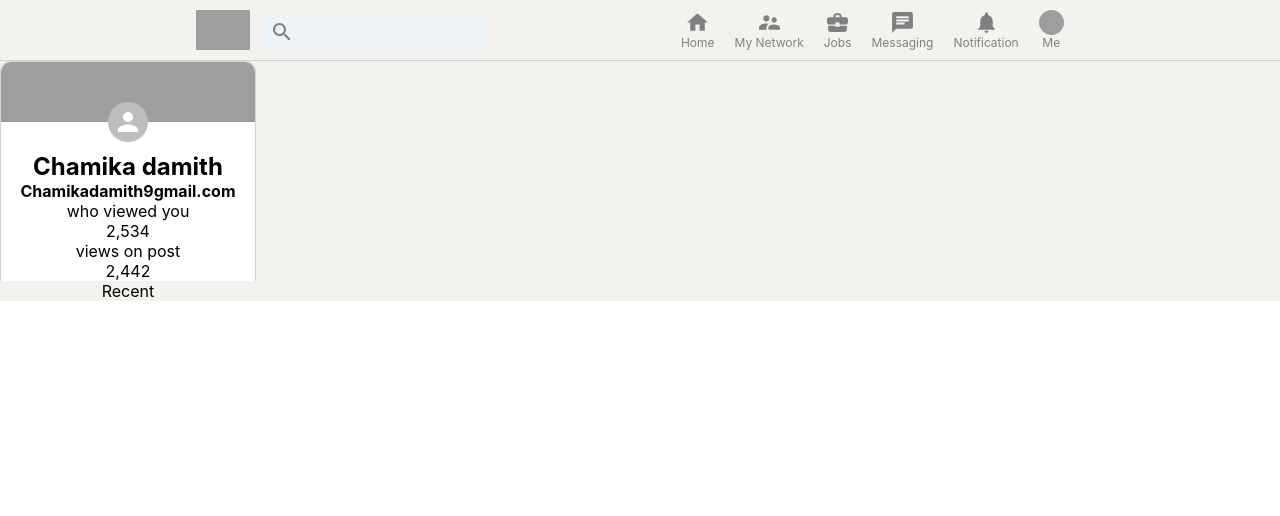
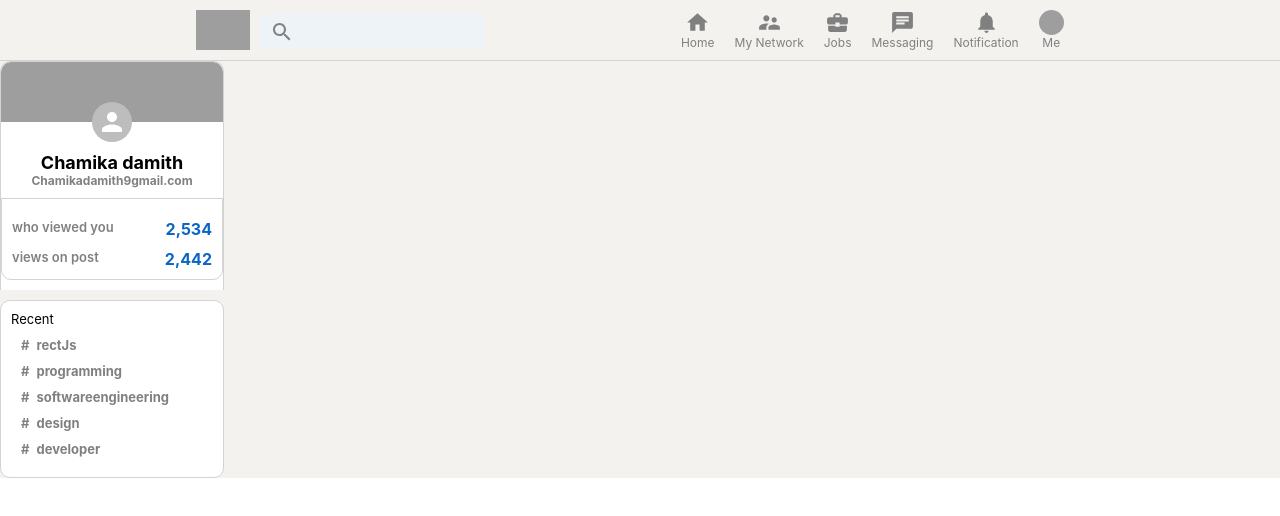
Before and after one commit to chamika-damith/Linkedin-Clone-ReactJs, a React (Create React App) app: page / in a window 1280 px wide. Shown: the top 516 px of the page. Built offline with nearby package versions, Linux system fonts and the light colour scheme; grey boxes are pictures that could not be loaded.

Commit message:
sidebar completed successfully

```diff
--- a/src/Sidebar.css
+++ b/src/Sidebar.css
@@ -1,7 +1,6 @@
 .sidebar{
     position: sticky;
     top: 80px;
-    flex: 0.2 ;
     border-radius: 10px;
     text-align: center;
     height: fit-content;
@@ -31,3 +30,77 @@
     border-top-right-radius: 10px;
     object-fit: cover;
 }
+
+.sidebar__stat{
+    margin-top: 10px;
+    width: 200px;
+    display: flex;
+    justify-content: space-between;
+}
+
+.sidebar__stat >p{
+    color: gray;
+    font-size: 13px;
+    font-weight: 600;
+}
+
+.sidebar__stats{
+    padding: 10px;
+    margin-bottom: 10px;
+    margin-top: 10px;
+    border: 1px solid lightgray;
+    background-color: white;
+    border-bottom-left-radius: 10px;
+    border-bottom-right-radius: 10px;
+}
+
+.sidebar__statNumber{
+    font-weight: bold;
+    color: #0a66c2;
+
+}
+
+.sidebar__top >h4{
+    color: gray;
+    font-size: 12px;
+}
+
+.sidebar__top >h2{
+    font-size: 18px;
+}
+
+.sidebar__buttom{
+    text-align: left;
+    padding: 10px;
+    border: 1px solid lightgray;
+    background-color: white;
+    border-radius: 10px;
+    margin-top: 10px;
+}
+
+.sidebar__buttom >p{
+    font-size: 13px;
+    padding-bottom: 10px;
+}
+
+.sidebar_recentItem{
+    display: flex;
+    font-size: 13px;
+    color: gray;
+    font-weight: bolder;
+    cursor: pointer;
+    margin-bottom: 10px;
+    bottom: 5px;
+}
+
+.sidebar_recentItem:hover{
+    background-color: whitesmoke;
+    border-radius: 10px;
+    color: black;
+    cursor: pointer;
+}
+
+.sidebar__hash{
+    margin-left: 10px;
+    margin-right: 7px;
+}
--- a/src/Sidebar.js
+++ b/src/Sidebar.js
@@ -3,6 +3,13 @@ import './Sidebar.css';
 import { Avatar } from '@mui/material';
 
 function Sidebar() {
+    const recentItem= (topic) =>(
+        <div className='sidebar_recentItem'>
+            <span className='sidebar__hash'>#</span>
+            <p>{topic}</p>
+        </div>
+    );
+
   return (
     <div className='sidebar'>
         <div className='sidebar__top'>
@@ -30,6 +37,11 @@ function Sidebar() {
 
         <div className='sidebar__buttom'>
             <p>Recent</p>
+            {recentItem('rectJs')}
+            {recentItem('programming')}
+            {recentItem('softwareengineering')}
+            {recentItem('design')}
+            {recentItem('developer')}
         </div>
     </div>
   )
```
